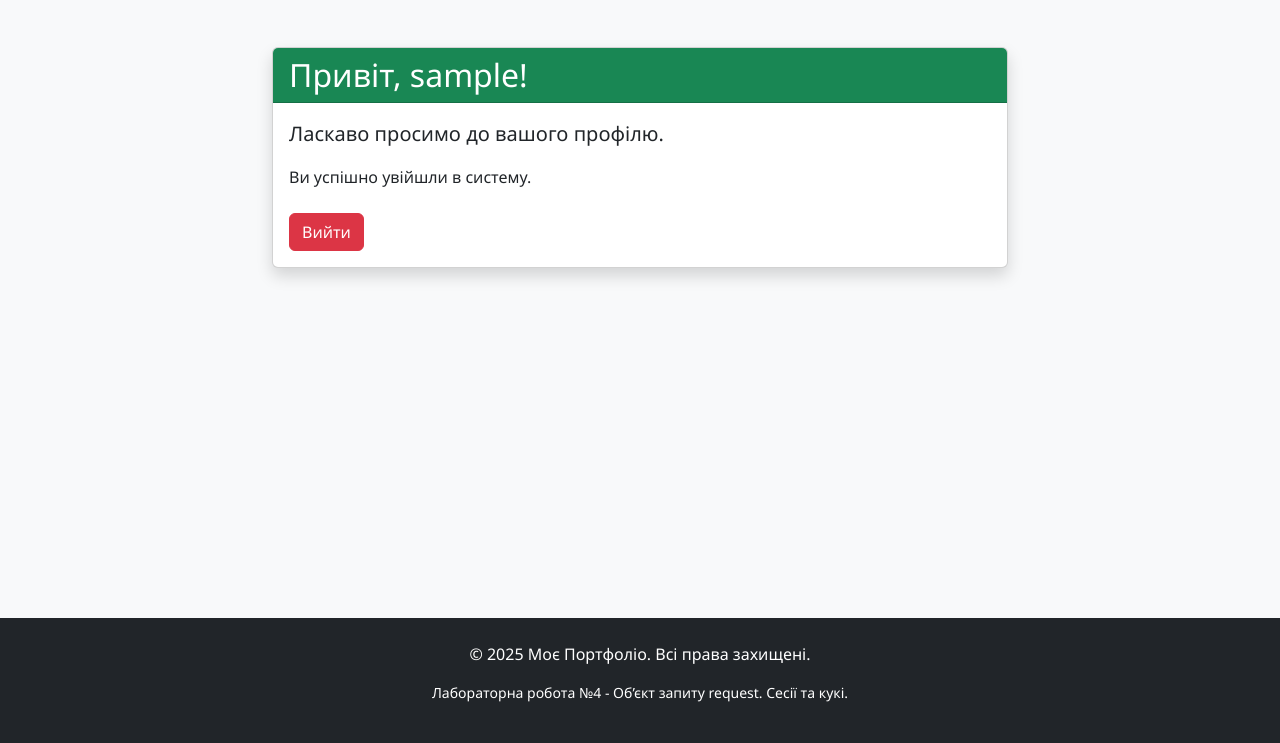
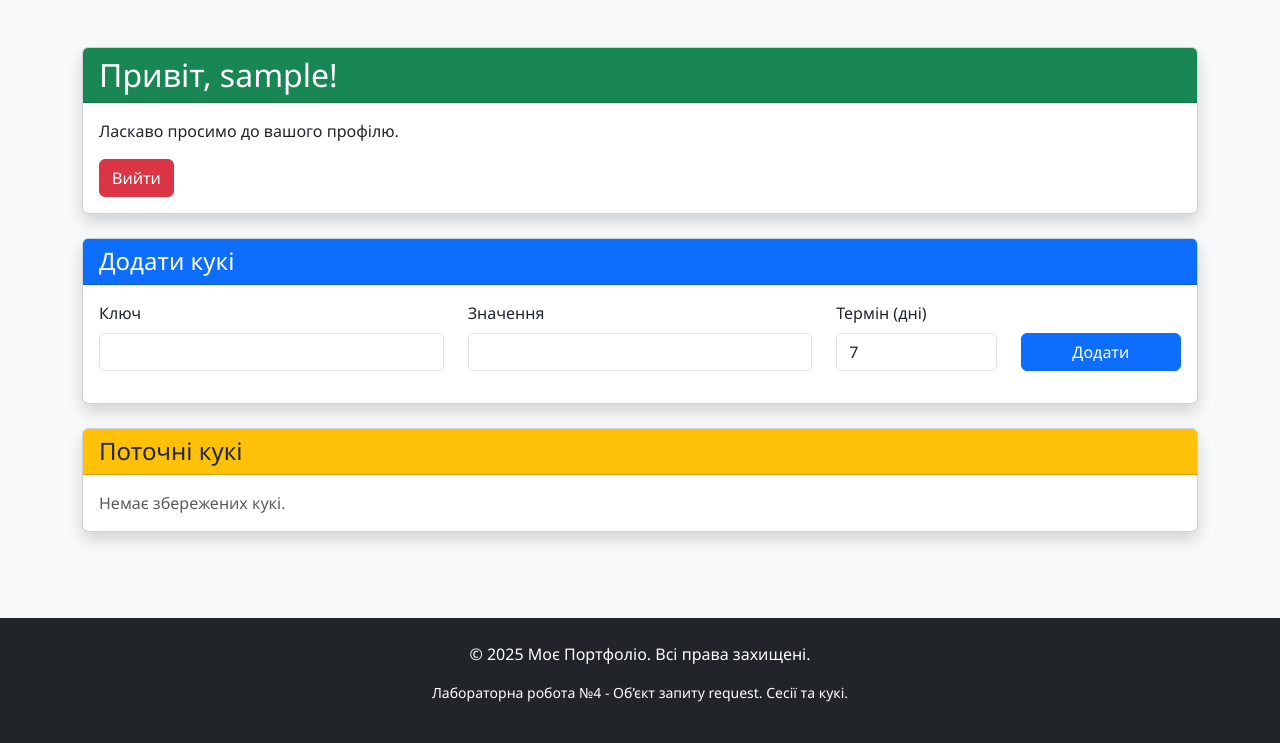
Before and after one commit to oliinykam/python-flask-course, a Flask app: page /profile in a window 1280 px wide. Shown: the part 57-800 px from the top of the page. Run offline with Flask 3, Linux system fonts and the light colour scheme; the visitor is signed in with stand-in values (Sample User, id 1).

Commit message:
add cookie managment

```diff
--- a/app/users/templates/users/profile.html
+++ b/app/users/templates/users/profile.html
@@ -1,20 +1,17 @@
 {% extends "base.html" %}
-
-{% block title %}Профіль користувача{% endblock %}
 
 {% block content %}
 <div class="container mt-5">
-    <div class="row justify-content-center">
-        <div class="col-md-8">
+    <!-- Welcome Section -->
+    <div class="row mb-4">
+        <div class="col-12">
             <div class="card shadow">
                 <div class="card-header bg-success text-white">
                     <h2 class="mb-0">Привіт, {{ username }}!</h2>
                 </div>
                 <div class="card-body">
-                    <p class="lead">Ласкаво просимо до вашого профілю.</p>
-                    <p>Ви успішно увійшли в систему.</p>
-
-                    <div class="mt-4">
+                    <p class="mb-0">Ласкаво просимо до вашого профілю.</p>
+                    <div class="mt-3">
                         <a href="{{ url_for('users_bp.logout') }}" class="btn btn-danger">Вийти</a>
                     </div>
                 </div>
@@ -22,5 +19,84 @@
         </div>
     </div>
 
+    <!-- Add Cookie Section -->
+    <div class="row mb-4">
+        <div class="col-12">
+            <div class="card shadow">
+                <div class="card-header bg-primary text-white">
+                    <h4 class="mb-0">Додати кукі</h4>
+                </div>
+                <div class="card-body">
+                    <form method="POST" action="{{ url_for('users_bp.add_cookie') }}">
+                        <div class="row">
+                            <div class="col-md-4 mb-3">
+                                <label for="cookie_key" class="form-label">Ключ</label>
+                                <input type="text" class="form-control" id="cookie_key" name="cookie_key" required>
+                            </div>
+                            <div class="col-md-4 mb-3">
+                                <label for="cookie_value" class="form-label">Значення</label>
+                                <input type="text" class="form-control" id="cookie_value" name="cookie_value" required>
+                            </div>
+                            <div class="col-md-2 mb-3">
+                                <label for="expiry_days" class="form-label">Термін (дні)</label>
+                                <input type="number" class="form-control" id="expiry_days" name="expiry_days" value="7" min="1">
+                            </div>
+                            <div class="col-md-2 mb-3">
+                                <label class="form-label">&nbsp;</label>
+                                <button type="submit" class="btn btn-primary w-100">Додати</button>
+                            </div>
+                        </div>
+                    </form>
+                </div>
+            </div>
+        </div>
+    </div>
+
+    <!-- Current Cookies Section -->
+    <div class="row mb-4">
+        <div class="col-12">
+            <div class="card shadow">
+                <div class="card-header bg-warning text-dark">
+                    <h4 class="mb-0">Поточні кукі</h4>
+                </div>
+                <div class="card-body">
+                    {% if cookies %}
+                    <div class="table-responsive">
+                        <table class="table table-striped">
+                            <thead>
+                                <tr>
+                                    <th>Ключ</th>
+                                    <th>Значення</th>
+                                    <th>Дії</th>
+                                </tr>
+                            </thead>
+                            <tbody>
+                                {% for key, value in cookies.items() %}
+                                <tr>
+                                    <td>{{ key }}</td>
+                                    <td>{{ value }}</td>
+                                    <td>
+                                        <form method="POST" action="{{ url_for('users_bp.delete_cookie') }}" style="display: inline;">
+                                            <input type="hidden" name="cookie_key" value="{{ key }}">
+                                            <button type="submit" class="btn btn-sm btn-danger">Видалити</button>
+                                        </form>
+                                    </td>
+                                </tr>
+                                {% endfor %}
+                            </tbody>
+                        </table>
+                    </div>
+                    <form method="POST" action="{{ url_for('users_bp.delete_all_cookies') }}" class="mt-3">
+                        <button type="submit" class="btn btn-danger" onclick="return confirm('Ви впевнені, що хочете видалити всі кукі?')">
+                            Видалити всі кукі
+                        </button>
+                    </form>
+                    {% else %}
+                    <p class="text-muted mb-0">Немає збережених кукі.</p>
+                    {% endif %}
+                </div>
+            </div>
+        </div>
+    </div>
 </div>
 {% endblock %}
--- a/app/users/views.py
+++ b/app/users/views.py
@@ -1,4 +1,5 @@
-from flask import Blueprint, render_template, redirect, url_for, request, flash, session
+from flask import Blueprint, render_template, redirect, url_for, request, flash, session, make_response
+from datetime import datetime, timedelta
 
 users_bp = Blueprint(
     'users_bp', __name__,
@@ -46,10 +47,83 @@ def profile():
         return redirect(url_for('users_bp.login'))
 
     username = session['username']
-    return render_template('users/profile.html', username=username)
+
+    cookies = {}
+    for key, value in request.cookies.items():
+        if key == 'session':
+            cookies[key] = '[Flask session cookie — HTTP-only]'
+        else:
+            cookies[key] = value
+
+    return render_template('users/profile.html', username=username, cookies=cookies)
 
 @users_bp.route("/logout")
 def logout():
     session.pop('username', None)
     flash('Ви успішно вийшли з системи!', 'info')
     return redirect(url_for('users_bp.login'))
+
+# Add Cookie
+@users_bp.route('/add-cookie', methods=['POST'])
+def add_cookie():
+    if 'username' not in session:
+        return redirect(url_for('users_bp.login'))
+
+    key = request.form.get('cookie_key')
+    value = request.form.get('cookie_value')
+    max_age_str = request.form.get('cookie_max_age')
+
+    if not key or not value:
+        flash('Ключ та значення кукі не можуть бути порожніми.', 'error')
+        return redirect(url_for('users_bp.profile'))
+
+    max_age_sec = 86400
+    if max_age_str:
+        try:
+            max_age_sec = int(max_age_str)
+        except ValueError:
+            flash('Неправильний формат терміну дії. Встановлено 1 день.', 'warning')
+
+    response = make_response(redirect(url_for('users_bp.profile')))
+    response.set_cookie(key, value, max_age=max_age_sec)
+    flash(f'Кукі "{key}" успішно додано!', 'success')
+    return response
+
+@users_bp.route('/delete-cookie', methods=['POST'])
+def delete_cookie():
+    if 'username' not in session:
+        return redirect(url_for('users_bp.login'))
+
+    key_to_delete = request.form.get('cookie_key')
+
+    if not key_to_delete:
+        flash('Введіть ключ кукі для видалення.', 'error')
+        return redirect(url_for('users_bp.profile'))
+
+    response = make_response(redirect(url_for('users_bp.profile')))
+
+    if key_to_delete in request.cookies:
+        response.delete_cookie(key_to_delete)
+        flash(f'Кукі "{key_to_delete}" видалено.', 'success')
+    else:
+        flash(f'Кукі "{key_to_delete}" не знайдено.', 'error')
+
+    return response
+
+
+@users_bp.route('/delete-all-cookies', methods=['POST'])
+def delete_all_cookies():
+    if 'username' not in session:
+        return redirect(url_for('users_bp.login'))
+
+    response = make_response(redirect(url_for('users_bp.profile')))
+
+    deleted_count = 0
+    for key in request.cookies:
+        # Не видаляємо 'session' кукі, бо це розлогінить нас
+        if key != 'session':
+            response.delete_cookie(key)
+            deleted_count += 1
+
+    flash(f'Успішно видалено {deleted_count} кукі (окрім сесії).', 'success')
+    return response
```
